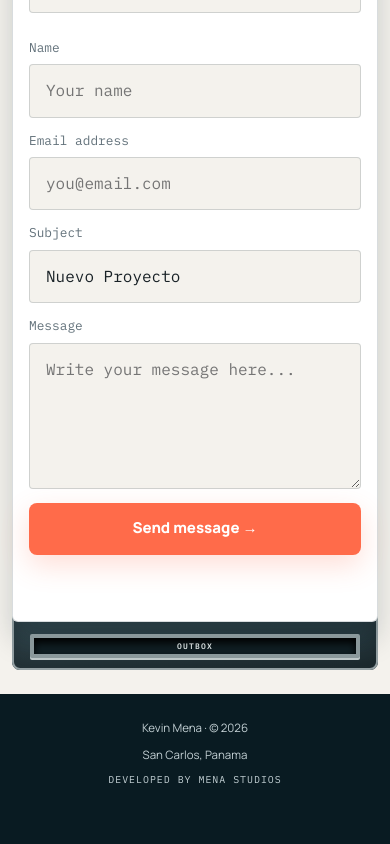
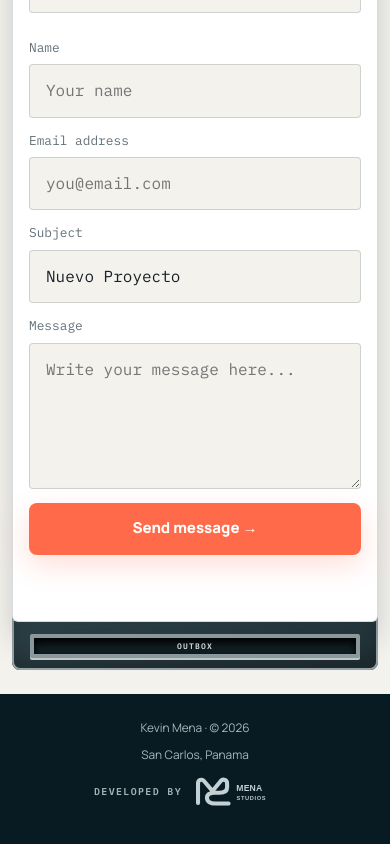
Before and after one commit to Kevin2523/Mi-Portafolio, an Angular app: page / in a window 390 px wide. Shown: the part 6589-7433 px from the top of the page. Built offline with nearby package versions, Linux system fonts and the light colour scheme.

Commit message:
feat(footer): restore Mena Studios brand signature and logo SVG with i18n support

```diff
--- a/src/app/app.component.ts
+++ b/src/app/app.component.ts
@@ -127,9 +127,19 @@ import { TranslatePipe } from './core/i18n/translate.pipe';
       </nav>
 
       <footer>
-        <span>Kevin Mena · © 2026</span>
-        <span>{{ 'footer.location' | t }}</span>
-        <span>{{ 'footer.developed' | t }}</span>
+        <span class="footer-copy">Kevin Mena · © 2026</span>
+        <span class="footer-loc">{{ 'footer.location' | t }}</span>
+        <a href="https://menastudios.tech" target="_blank" rel="noopener noreferrer" aria-label="Visitar Mena Studios" class="footer-signature">
+          <span class="signature-label">{{ 'footer.developedBy' | t }}</span>
+          <svg class="mena-logo-svg" xmlns="http://www.w3.org/2000/svg" viewBox="0 0 640 240" role="img" aria-labelledby="portfolio-mena-title portfolio-mena-description">
+            <title id="portfolio-mena-title">Mena Studios</title>
+            <desc id="portfolio-mena-description">Logo de Mena Studios</desc>
+            <defs><filter id="portfolio-mena-shadow" x="-20%" y="-20%" width="140%" height="150%"><feDropShadow dx="0" dy="5" stdDeviation="4" flood-color="#000" flood-opacity=".18"/></filter></defs>
+            <path d="M37 184V63c0-20 24-29 37-14l52 62 51-62c14-16 39-6 39 15v23c0 22-18 34-48 34h-29c-29 0-47 11-47 32 0 22 20 35 50 35h83" fill="none" stroke="currentColor" stroke-width="25" stroke-linecap="round" stroke-linejoin="round" filter="url(#portfolio-mena-shadow)"/>
+            <text x="273" y="108" fill="currentColor" font-family="Arial, Helvetica, sans-serif" font-size="53" font-weight="800" letter-spacing="1">MENA</text>
+            <text x="274" y="164" fill="currentColor" fill-opacity=".96" font-family="Arial, Helvetica, sans-serif" font-size="35" font-weight="700" letter-spacing="4">STUDIOS</text>
+          </svg>
+        </a>
       </footer>
     </div>
   `
--- a/src/assets/i18n/en.json
+++ b/src/assets/i18n/en.json
@@ -305,5 +305,6 @@
   "contact.sending": "Sending message...",
   "contact.send": "Send message",
   "footer.developed": "DEVELOPED BY MENA STUDIOS",
+  "footer.developedBy": "Developed by",
   "footer.location": "San Carlos, Panama"
 }
--- a/src/assets/i18n/es.json
+++ b/src/assets/i18n/es.json
@@ -305,5 +305,6 @@
   "contact.sending": "Enviando mensaje...",
   "contact.send": "Enviar mensaje",
   "footer.developed": "DESARROLLADO POR MENA STUDIOS",
+  "footer.developedBy": "Desarrollado por",
   "footer.location": "San Carlos, Panamá"
 }
--- a/src/assets/i18n/fr.json
+++ b/src/assets/i18n/fr.json
@@ -305,5 +305,6 @@
   "contact.sending": "Envoi du message...",
   "contact.send": "Envoyer le message",
   "footer.developed": "DÉVELOPPÉ PAR MENA STUDIOS",
+  "footer.developedBy": "Développé par",
   "footer.location": "San Carlos, Panama"
 }
--- a/src/styles.css
+++ b/src/styles.css
@@ -1792,10 +1792,50 @@ footer {
   color: #c3d0d4;
   font-size: .74rem;
 }
-footer span:last-child {
+.footer-copy, .footer-loc {
+  font-size: .74rem;
+  color: #a8b8bc;
+}
+.footer-signature {
+  display: inline-flex;
+  align-items: center;
+  gap: 10px;
+  color: #c3d0d4;
+  text-decoration: none;
+  transition: all .25s ease;
+}
+.footer-signature:hover {
+  color: #ffffff;
+  transform: translateY(-1px);
+}
+.footer-signature .signature-label {
   font-family: var(--mono);
   font-size: .62rem;
-  letter-spacing: .1em;
+  font-weight: 600;
+  letter-spacing: .14em;
+  text-transform: uppercase;
+  color: inherit;
+  opacity: .85;
+}
+.mena-logo-svg {
+  width: 104px;
+  height: auto;
+  color: inherit;
+  display: block;
+  transition: opacity .2s ease;
+}
+.footer-signature:hover .mena-logo-svg {
+  opacity: 1;
+}
+
+@media (max-width: 768px) {
+  footer {
+    flex-direction: column;
+    justify-content: center;
+    text-align: center;
+    gap: 12px;
+    padding-top: 24px;
+  }
 }
 
 /* Animations & Reveal */
```
